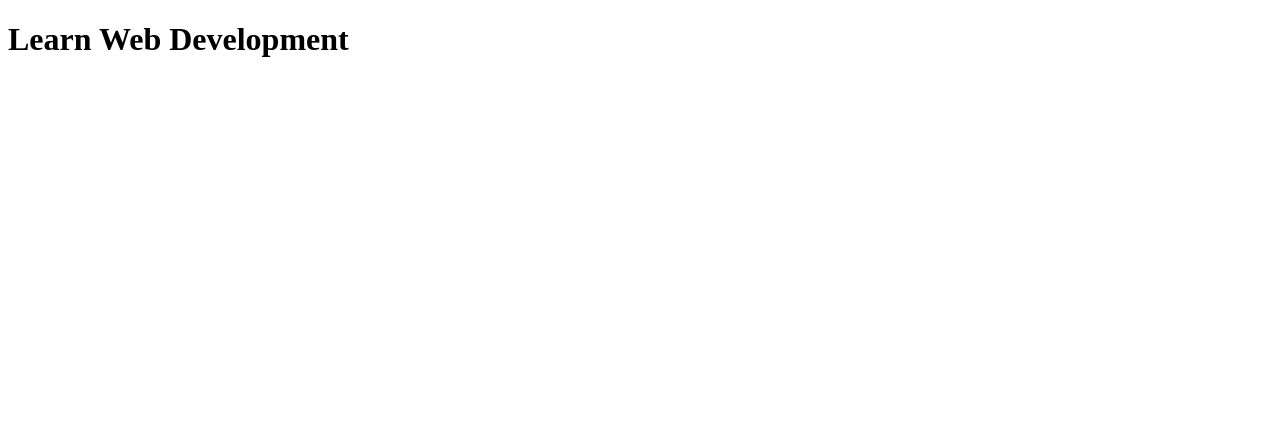
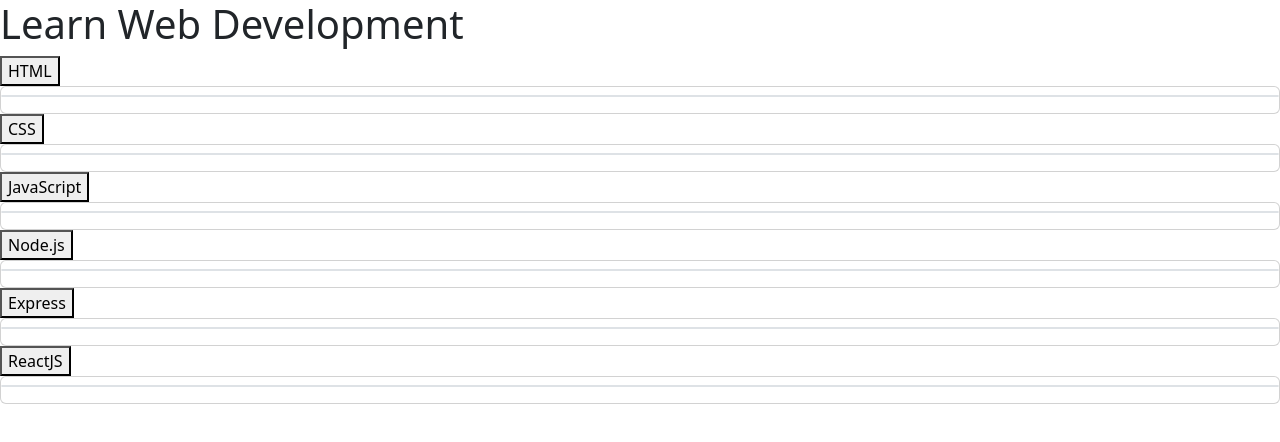
Before and after one commit to salv-ritrovato/react-use-state, a React (Vite) app: page / in a window 1280 px wide. Shown: the top 442 px of the page. Built offline with nearby package versions, Linux system fonts and the light colour scheme.

Commit message:
working on task

```diff
--- a/package.json
+++ b/package.json
@@ -10,6 +10,8 @@
     "preview": "vite preview"
   },
   "dependencies": {
+    "@popperjs/core": "^2.11.8",
+    "bootstrap": "^5.3.8",
     "react": "^19.2.0",
     "react-dom": "^19.2.0"
   },
--- a/src/App.jsx
+++ b/src/App.jsx
@@ -1,4 +1,8 @@
+import 'bootstrap/dist/css/bootstrap.min.css';
+import 'bootstrap/dist/js/bootstrap.bundle.min.js';
 import AppHeader from "./components/AppHeader"
+import AccordionTest from './components/AccordionTest';
+
 
 function App() {
 
@@ -6,6 +10,7 @@
   return (
     <>
       <AppHeader />
+      <AccordionTest />
     </>
   )
 }
--- /dev/null
+++ b/src/components/AccordionTest.jsx
@@ -0,0 +1,52 @@
+import { useState } from "react";
+
+const languages = [
+    {
+        id: 1,
+        title: "HTML",
+        description: "HTML (HyperText Markup Language) è il linguaggio standard per creare pagine e applicazioni web. Struttura il contenuto web e fornisce elementi di base come titoli, paragrafi e immagini."
+    },
+    {
+        id: 2,
+        title: "CSS",
+        description: "CSS (Cascading Style Sheets) è un linguaggio di stile utilizzato per descrivere la presentazione di un documento scritto in HTML o XML. Controlla il layout, i colori, i caratteri e l'aspetto complessivo di una pagina web."
+    },
+    {
+        id: 3,
+        title: "JavaScript",
+        description: "JavaScript è un linguaggio di programmazione dinamico utilizzato per lo sviluppo web, che consente contenuti interattivi come grafici animati, pulsanti cliccabili e altre funzionalità dinamiche sui siti web."
+    },
+    {
+        id: 4,
+        title: "Node.js",
+        description: "Node.js è un ambiente di runtime JavaScript lato server che permette di utilizzare JavaScript anche sul backend, consentendo agli sviluppatori di usare lo stesso linguaggio sia sul client che sul server."
+    },
+    {
+        id: 5,
+        title: "Express",
+        description: "Express è un framework per applicazioni web minimalista e veloce per Node.js. Fornisce strumenti robusti per creare applicazioni web e API e semplifica la gestione delle rotte e delle richieste."
+    },
+    {
+        id: 6,
+        title: "ReactJS",
+        description: "ReactJS è una libreria JavaScript per costruire interfacce utente, in particolare applicazioni a pagina singola. Consente agli sviluppatori di creare componenti UI riutilizzabili e di gestire efficacemente lo stato dell'applicazione."
+    }
+];
+
+export default function AccordionTest() {
+
+
+
+    return (
+        <>
+            {languages.map((language) => (
+                <div className="accordion">
+                    <button className="language">{language.title}</button>
+                    <div className="card">
+                        <h5 className="cardTitle"></h5>
+                        <p className="accordion-item"></p>
+                    </div>
+                </div>))}
+        </>
+    )
+}
```
Also changed, not shown: src/components/AppMain.jsx (deleted, +0 -8 lines), 1 other file (tests, documents, lock files or other folders).
